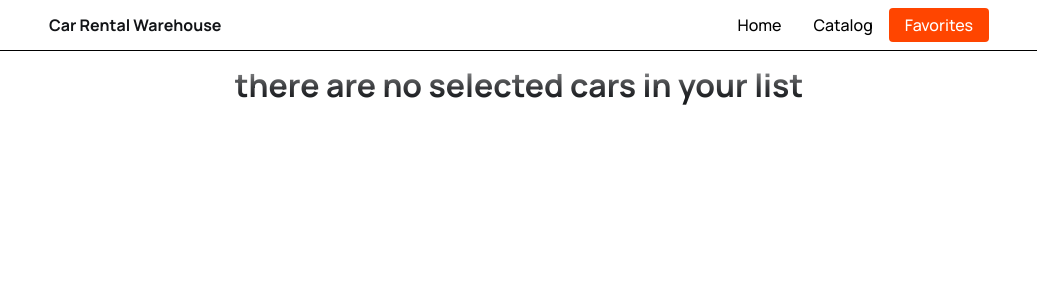
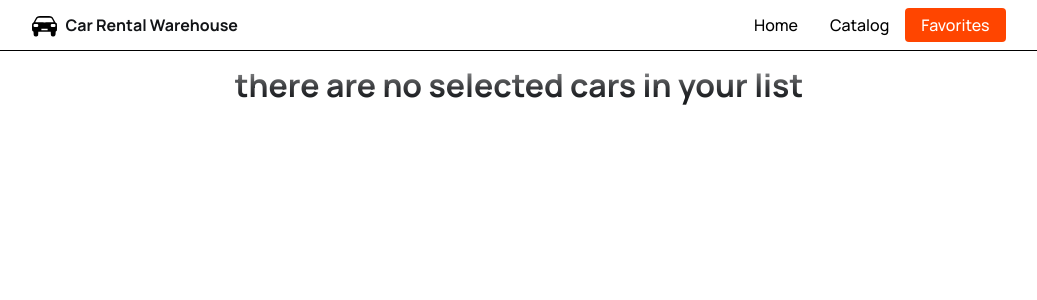
Before and after one commit to IvashkaVIP/RentalCar, a React (Create React App) app: page /RentalCar/favorites in a window 1280 px wide. Shown: the top 300 px of the page, without its empty margins (121-1158 px from the left). Built offline with nearby package versions, Linux system fonts and the light colour scheme.

Commit message:
add SharedLayout

```diff
--- a/src/components/App.jsx
+++ b/src/components/App.jsx
@@ -1,19 +1,16 @@
 import { Route, Routes } from 'react-router-dom';
 import { Home, Catalog, Favorites } from '../pages';
-import { NotFound, Navigation } from '../components';
-import { Container } from './App.styled';
-
+import { SharedLayout, NotFound } from '../components';
 
 export const App = () => {
   return (
-    <Container>
-      <Navigation/>
     <Routes>
-      <Route path="/" element={<Home />} />
-      <Route path="/catalog" element={<Catalog />} />
-      <Route path="/favorites" element={<Favorites />} />
-      <Route path="*" element={<NotFound />} />
-      </Routes>
-      </Container>
+      <Route path="/" element={<SharedLayout />}>
+        <Route index element={<Home />} />
+        <Route path="catalog" element={<Catalog />} />
+        <Route path="favorites" element={<Favorites />} />
+        <Route path="*" element={<NotFound />} />
+      </Route>
+    </Routes>
   );
 };
--- a/src/components/App.styled.js
+++ /dev/null
@@ -1,7 +0,0 @@
-import styled from 'styled-components';
-
-export const Container = styled.div`
-  max-width: 1440px;
-  margin: 0 auto;
-  padding: 0;
-`;
--- a/src/components/Navigation/Navigation.jsx
+++ /dev/null
@@ -1,21 +0,0 @@
-import { WrapperContent, Header, Logo, Link } from "./Navigation.styled";
-
-export const Navigation = () => {
-  return (
-    <Header>
-      <WrapperContent>
-        <Logo>
-                  {/* <span style={{fontSize: "40px"}} role="img" aria-label="computer icon">
-            git commit --amend -m "Some info"
-          </span>{" "} */}
-          Сar Rental Warehouse
-        </Logo>
-        <nav>
-          <Link to="/" end>Home</Link>
-          <Link to="/catalog">Catalog</Link>
-          <Link to="/favorites">Favorites</Link>
-        </nav>
-      </WrapperContent>
-    </Header>
-  );
-};
--- /dev/null
+++ b/src/components/SharedLayout/SharedLayout.jsx
@@ -0,0 +1,32 @@
+import {
+  Container,
+  WrapperContent,
+  Header,
+  Logo,
+  Link,
+} from './SharedLayout.styled';
+import { ReactComponent as CarIcon } from '../Svg/car.svg';
+import { Outlet } from 'react-router-dom';
+
+export const SharedLayout = () => {
+  return (
+    <Container>
+      <Header>
+        <WrapperContent>
+          <Logo>
+            <CarIcon width="25px" height="25px" />
+               Сar Rental Warehouse
+          </Logo>
+          <nav>
+            <Link to="/" end>
+              Home
+            </Link>
+            <Link to="/catalog">Catalog</Link>
+            <Link to="/favorites">Favorites</Link>
+          </nav>
+        </WrapperContent>
+      </Header>
+      <Outlet />
+    </Container>
+  );
+};
--- a/src/components/Navigation/Navigation.styled.js
+++ b/src/components/SharedLayout/SharedLayout.styled.js
@@ -1,5 +1,11 @@
 import styled from 'styled-components';
 import { NavLink } from 'react-router-dom';
+
+export const Container = styled.div`
+  max-width: 1440px;
+  margin: 0 auto;
+  padding: 0;
+`;
 
 export const Header = styled.header`
   top: 0;
@@ -30,6 +36,9 @@ export const WrapperContent = styled.div`
 `;
 
 export const Logo = styled.p`
+  display: flex;
+  align-items: center;
+  gap: 8px;
   font-weight: 700;
   margin: 0;
 `;
--- a/src/components/index.js
+++ b/src/components/index.js
@@ -1,4 +1,4 @@
-import { Navigation } from './Navigation/Navigation';
+import { SharedLayout } from './SharedLayout/SharedLayout';
 import { CarsList } from './CarsList/CarsList';
 import { CarItem } from './CarItem/CarItem';
 import { TitleText } from '../components/CarItem/TitleText/TitleText';
@@ -10,7 +10,7 @@ import { NoFavorites } from './NoFavorites/NoFavorites'
 import { NotFound } from './NotFound/NotFound';
 
 export {
-  Navigation,
+  SharedLayout,
   CarsList,
   CarItem,
   TitleText,
```
Also changed, not shown: src/pages/Catalog/Catalog.js (+1 -17 lines), src/components/Svg/car.svg (added).
